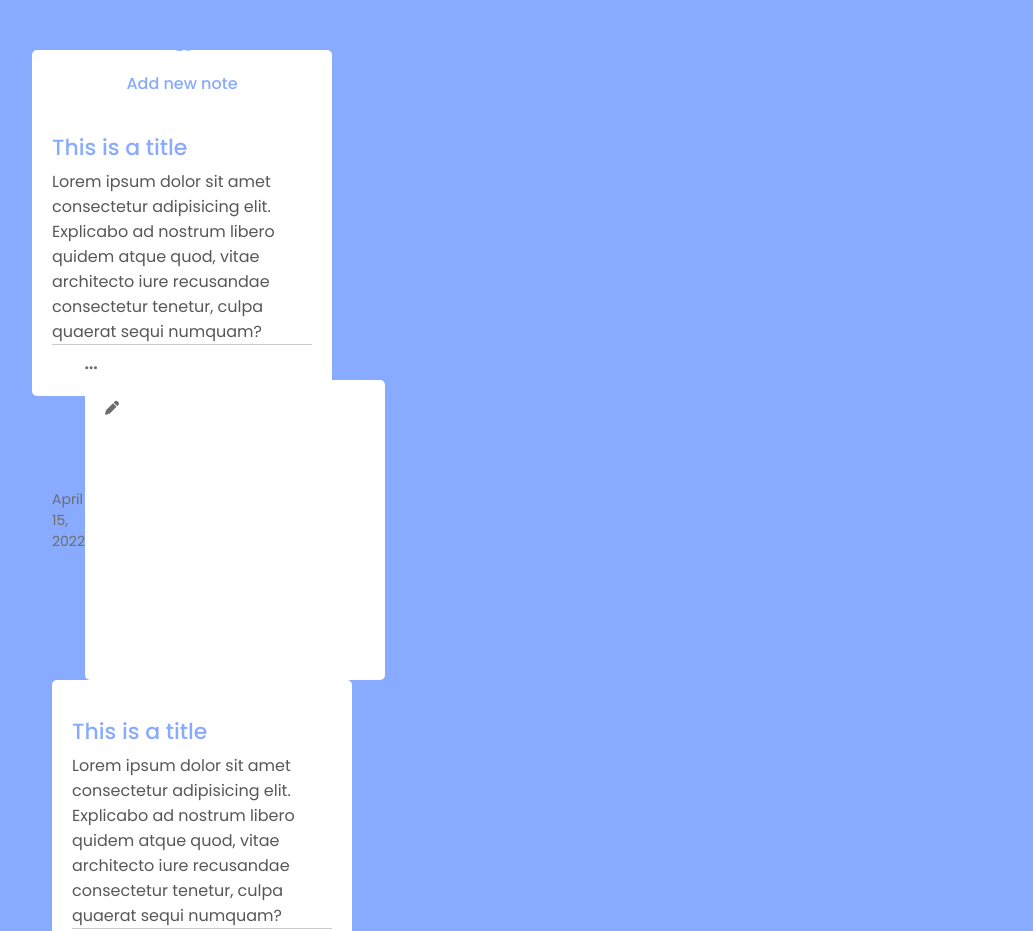
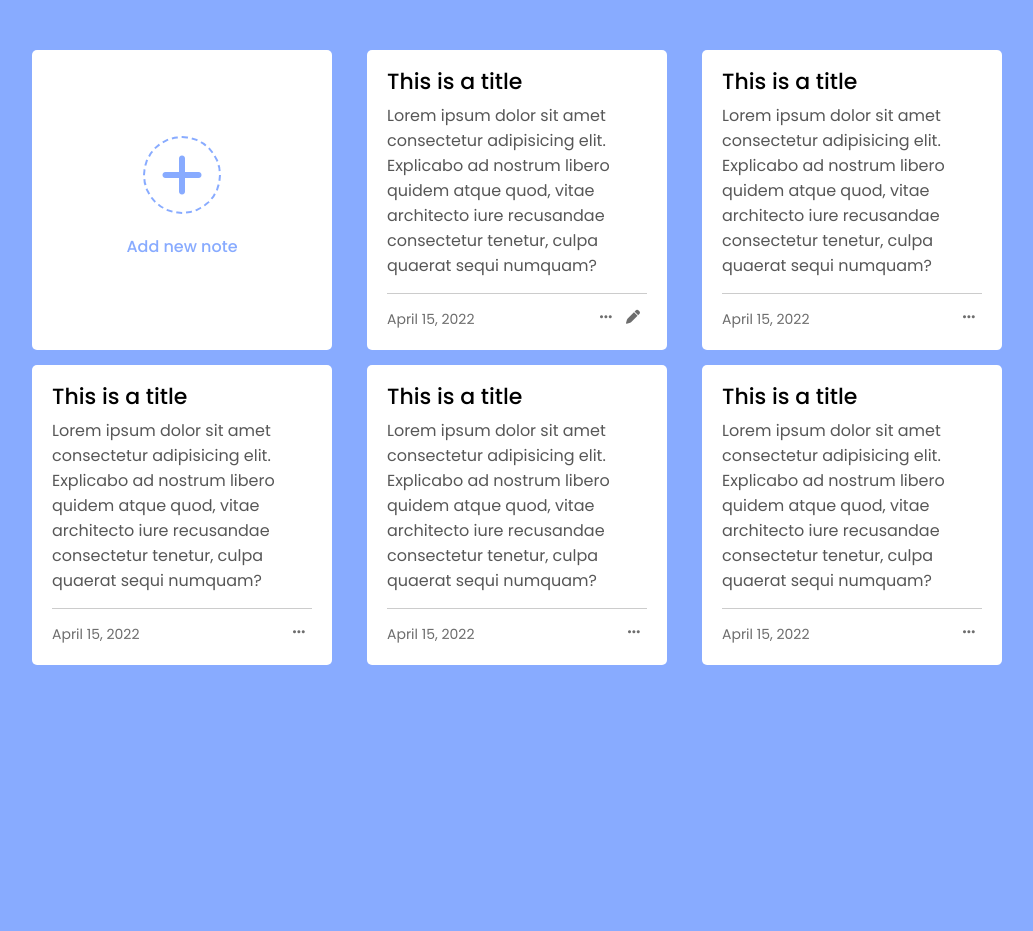
Before and after one commit to mgarcia5621/notes-app, a plain HTML site: page index.html in a window 1280 px wide. Shown: the top 931 px of the page, without its empty margins (18-1051 px from the left). After the commit the page ends 800 px from the top, so only its background shows below. Drawn offline with Linux system fonts and the light colour scheme.

Commit message:
Made some changes to your css and corrections to your html

```diff
--- a/index.html
+++ b/index.html
@@ -16,7 +16,7 @@
         <ul class="add-box">
             <div class="icon"><i class="fa fa-plus"></i></div>
             <p>Add new note</p>
-        </li>
+        </ul>
         <ul class="note">
             <div class="details">
                 <p>This is a title</p>
@@ -28,12 +28,10 @@
                 <span>April 15, 2022</span>
                 <div class="settings">
                     <i class="fa fa-ellipsis-h"></i>
-                    <ul class="menu">
-                        <li><i class="fa fa-pen"></i></li>
-                    </ul>
+                    <i class="fa fa-pen"></i>
                 </div>
             </div>
-        </li>
+        </ul>
         <ul class="note">
             <div class="details">
                 <p>This is a title</p>
@@ -47,7 +45,7 @@
                     <i class="fa fa-ellipsis-h"></i>
                 </div>
             </div>
-        </li>
+        </ul>
         <ul class="note">
             <div class="details">
                 <p>This is a title</p>
@@ -61,7 +59,7 @@
                     <i class="fa fa-ellipsis-h"></i>
                 </div>
             </div>
-        </li>
+        </ul>
         <ul class="note">
             <div class="details">
                 <p>This is a title</p>
@@ -75,7 +73,7 @@
                     <i class="fa fa-ellipsis-h"></i>
                 </div>
             </div>
-        </li>
+        </ul>
         <ul class="note">
             <div class="details">
                 <p>This is a title</p>
@@ -89,7 +87,7 @@
                     <i class="fa fa-ellipsis-h"></i>
                 </div>
             </div>
-        </li>
+        </ul>
     </div>
 
 
--- a/styles.css
+++ b/styles.css
@@ -15,7 +15,7 @@ body {
     margin: 50px;
     display: grid;
     gap: 15px;
-    grid-template-columns: repeat(auto-fill, 265px);
+    grid-template-columns: repeat(auto-fill, 20em);
 }
 
 .wrapper ul {
@@ -26,6 +26,7 @@ body {
     border-radius: 5px;
     padding: 15px 20px 20px;
 }
+
 .add-box, .icon, .bottom-content {
     display: flex;
     align-items: center;
@@ -80,8 +81,13 @@ body {
     font-size: 14px;
 }
 
+.bottom-content .settings {
+    display: flex;
+}
+
 .bottom-content .settings i {
     color: #6d6d6d;
     font-size: 14px;
     cursor: pointer;
+    margin: 0 .5em;
 }
```
